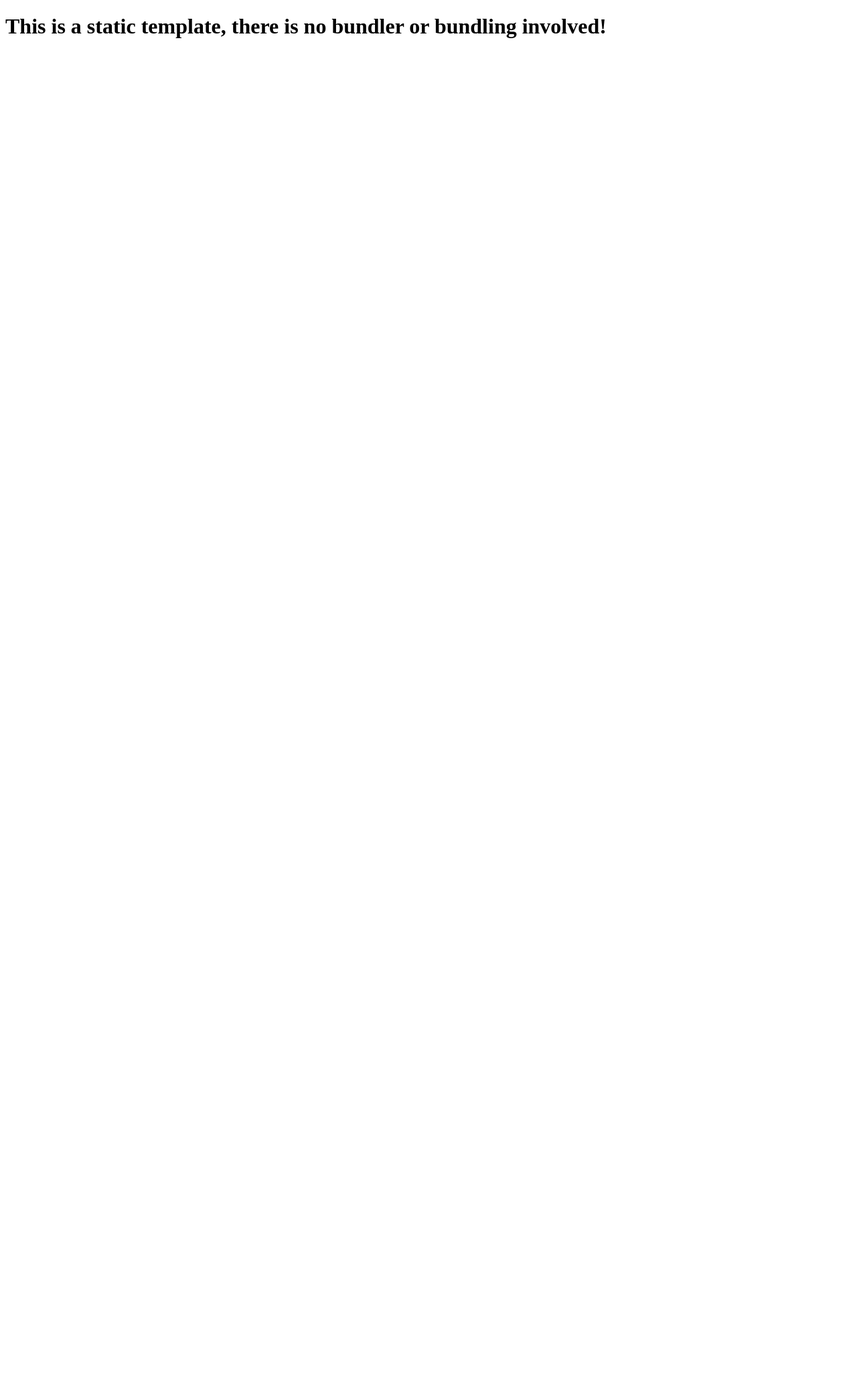
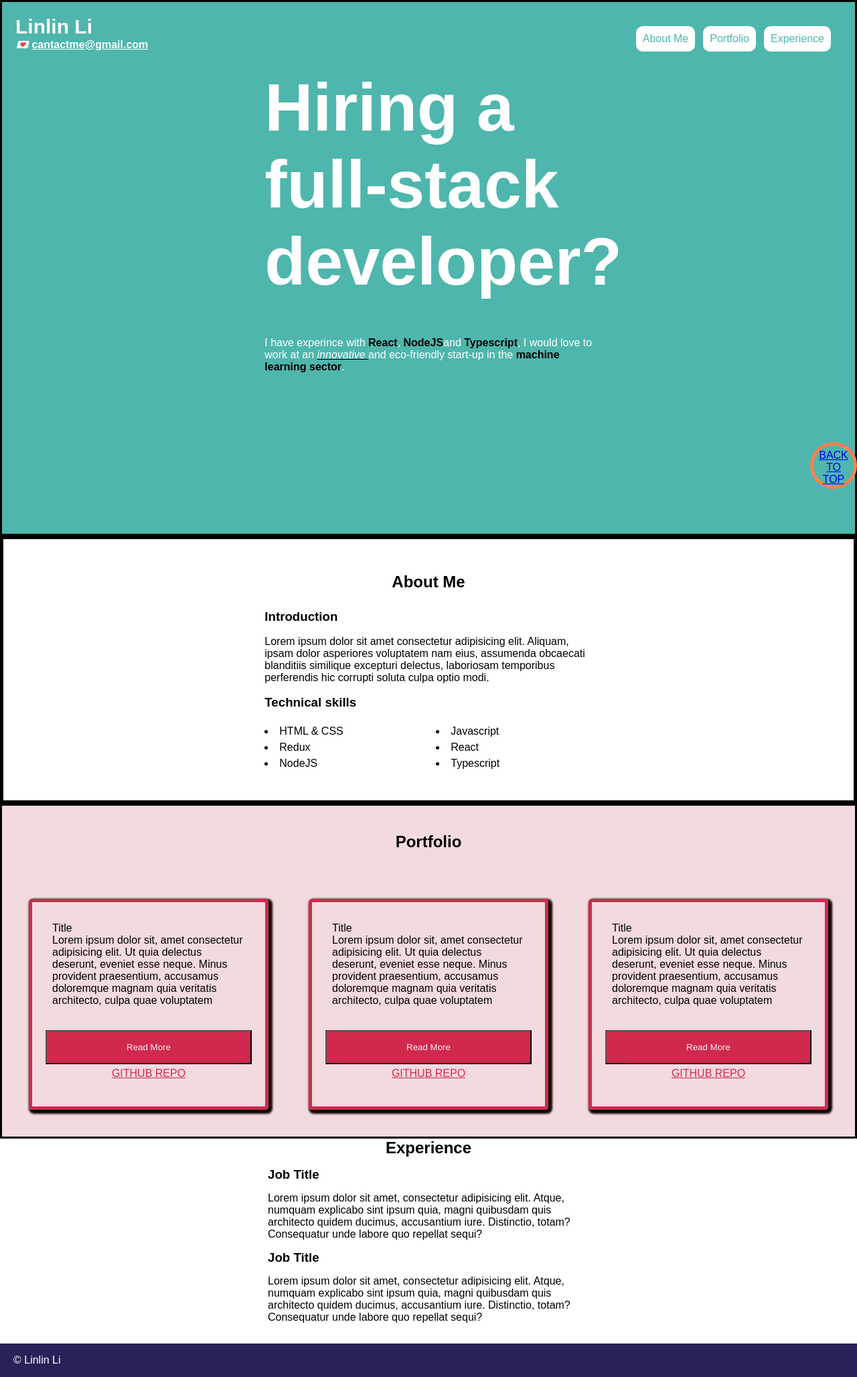
Before and after one commit to ultrahumus9000/boolean-uk-html-full-stack-portfolio, a website: page index.html in a window 1280 px wide. Shown: the whole page at 67% size. Before the commit the page ends 800 px from the top, so only its background shows below. Drawn offline with Linux system fonts and the light colour scheme.

Commit message:
late change

```diff
--- a/index.html
+++ b/index.html
@@ -5,10 +5,151 @@
     <meta name="viewport" content="width=device-width, initial-scale=1.0" />
     <meta http-equiv="X-UA-Compatible" content="ie=edge" />
     <title>Static Template</title>
+    <link rel="stylesheet" href="style.css" />
   </head>
   <body>
-    <h1>
-      This is a static template, there is no bundler or bundling involved!
-    </h1>
+    <section class="section-one" id="top">
+      <section class="head">
+        <div class="id">
+          <h3 class="name">Linlin Li</h3>
+          <i>💌</i>
+          <h4>
+            <a href="mailto:cantactme@gmail.com" target="_blank"
+              >cantactme@gmail.com</a
+            >
+          </h4>
+        </div>
+        <nav class="nav-one">
+          <li class="nav-one"><a href="#aboutme">About Me</a></li>
+          <li class="nav-one"><a href="#port">Portfolio </a></li>
+          <li class="nav-one"><a href="#ex">Experience </a></li>
+        </nav>
+      </section>
+      <section class="container">
+        <section class="hwrap">
+          <h1>Hiring a full-stack developer?</h1>
+        </section>
+        <section class="pwrap">
+          <p>
+            I have experince with <strong> React</strong>,
+            <strong>NodeJS</strong>and <strong>Typescript</strong>, I would love
+            to work at an
+            <em
+              style="text-decoration: underline; text-decoration-color: black;"
+            >
+              innovative
+            </em>
+            and eco-friendly start-up in the
+            <strong>machine learning sector</strong>.
+          </p>
+        </section>
+      </section>
+    </section>
+
+    <section class="About-Me" id="aboutme">
+      <section class="intro">
+        <h2>About Me</h2>
+        <h3>Introduction</h3>
+        <p>
+          Lorem ipsum dolor sit amet consectetur adipisicing elit. Aliquam,
+          ipsam dolor asperiores voluptatem nam eius, assumenda obcaecati
+          blanditiis similique excepturi delectus, laboriosam temporibus
+          perferendis hic corrupti soluta culpa optio modi.
+        </p>
+      </section>
+      <section class="skill">
+        <h3>Technical skills</h3>
+        <section class="liwrap">
+          <li>HTML & CSS</li>
+          <li>Javascript</li>
+          <li>Redux</li>
+          <li>React</li>
+          <li>NodeJS</li>
+          <li>Typescript</li>
+        </section>
+      </section>
+    </section>
+
+    <section class="Portfolio" id="port">
+      <h2>Portfolio</h2>
+      <section class="result">
+        <section>
+          <p>
+            Title <br />
+            Lorem ipsum dolor sit, amet consectetur adipisicing elit. Ut quia
+            delectus deserunt, eveniet esse neque. Minus provident praesentium,
+            accusamus doloremque magnam quia veritatis architecto, culpa quae
+            voluptatem
+          </p>
+          <button><a href="/port/section.html"> Read More </a></button>
+          <div class="anchor">
+            <a
+              href="https://github.com/ultrahumus9000/profile-test"
+              target="_blank"
+              >GITHUB REPO</a
+            >
+          </div>
+        </section>
+        <section>
+          <p>
+            Title <br />
+            Lorem ipsum dolor sit, amet consectetur adipisicing elit. Ut quia
+            delectus deserunt, eveniet esse neque. Minus provident praesentium,
+            accusamus doloremque magnam quia veritatis architecto, culpa quae
+            voluptatem
+          </p>
+          <button><a href="port/section.html"> Read More </a></button>
+          <div class="anchor">
+            <a
+              href="https://github.com/ultrahumus9000/profile-test"
+              target="_blank"
+              >GITHUB REPO</a
+            >
+          </div>
+        </section>
+        <section>
+          <p>
+            Title <br />
+            Lorem ipsum dolor sit, amet consectetur adipisicing elit. Ut quia
+            delectus deserunt, eveniet esse neque. Minus provident praesentium,
+            accusamus doloremque magnam quia veritatis architecto, culpa quae
+            voluptatem
+          </p>
+
+          <button><a href="port/section.html">Read More</a></button>
+          <div class="anchor">
+            <a
+              href="https://github.com/ultrahumus9000/profile-test"
+              target="_blank"
+              >GITHUB REPO</a
+            >
+          </div>
+        </section>
+      </section>
+    </section>
+
+    <section class="Experience" id="ex">
+      <div class="exwrap">
+        <h2>Experience</h2>
+        <h3>Job Title</h3>
+        <p>
+          Lorem ipsum dolor sit amet, consectetur adipisicing elit. Atque,
+          numquam explicabo sint ipsum quia, magni quibusdam quis architecto
+          quidem ducimus, accusantium iure. Distinctio, totam? Consequatur unde
+          labore quo repellat sequi?
+        </p>
+        <h3>Job Title</h3>
+        <p>
+          Lorem ipsum dolor sit amet, consectetur adipisicing elit. Atque,
+          numquam explicabo sint ipsum quia, magni quibusdam quis architecto
+          quidem ducimus, accusantium iure. Distinctio, totam? Consequatur unde
+          labore quo repellat sequi?
+        </p>
+      </div>
+    </section>
+    <a href="#top" class="back">back to top</a>
+    <footer>
+      &#169; Linlin Li
+    </footer>
   </body>
 </html>
--- /dev/null
+++ b/style.css
@@ -0,0 +1,202 @@
+* {
+  font-family: sans-serif;
+  box-sizing: border-box;
+  margin: 0px;
+}
+html {
+  scroll-behavior: smooth;
+}
+body {
+  display: grid;
+  grid-template-rows: 100vh 400px minmax(300px, 500px) auto 30px 50px;
+
+  overflow: scroll;
+}
+:focus {
+  font-size: 2rem;
+  background-color: yellow;
+}
+.section-one {
+  border: 3px solid black;
+  background-color: #4eb6ac;
+  color: white;
+}
+.head {
+  display: grid;
+  grid-template-columns: 200px auto;
+  height: 100px;
+  padding: 20px;
+}
+.name {
+  display: grid;
+  align-content: center;
+  font-size: 30px;
+}
+nav {
+  display: flex;
+  justify-content: flex-end;
+  padding: 10px;
+}
+nav li {
+  padding: 10px;
+  margin: 6px;
+  list-style: none;
+  color: #4eb6ac;
+  background: white;
+  border-radius: 10px;
+  display: grid;
+  place-content: center;
+}
+.container {
+  display: grid;
+  place-content: center;
+  grid-template-rows: 400px 1fr;
+}
+
+.hwrap h1 {
+  font-size: 100px;
+  grid-area: hwrap;
+}
+.pwrap p {
+  grid-area: pwrap;
+}
+.hwrap {
+  display: grid;
+  grid-template:
+    ". hwrap ." auto/
+    1fr 55ch 1fr;
+}
+h4,
+i {
+  display: inline;
+}
+h4 a {
+  color: white;
+}
+strong {
+  color: black;
+}
+.pwrap {
+  display: grid;
+  grid-template:
+    ". pwrap ." auto/
+    1fr 55ch 1fr;
+}
+.nav-one a {
+  text-decoration: none;
+  color: #4eb6ac;
+}
+.About-Me {
+  border: 5px solid black;
+  display: grid;
+  grid-template:
+    ". intro ." auto
+    " . skill ." auto/
+    1fr 55ch 1fr;
+  padding: 40px;
+  gap: 5px;
+}
+.intro {
+  grid-area: intro;
+  display: grid;
+  gap: 5px;
+}
+.intro h2 {
+  margin: 10px;
+  text-align: center;
+}
+.skill {
+  grid-area: skill;
+  display: grid;
+  gap: 5px;
+}
+.liwrap {
+  display: grid;
+  grid-template-columns: repeat(2, auto);
+}
+
+.Portfolio {
+  border: 3px solid black;
+  background-color: rgb(243, 218, 222);
+  display: grid;
+  gap: 10px;
+  padding: 40px;
+}
+.result {
+  display: grid;
+  grid-template-columns: repeat(3, auto);
+  gap: 60px;
+}
+.result section {
+  border: 5px solid rgb(208, 41, 77);
+  box-shadow: 3px 3px 3px 3px rgb(10, 7, 7);
+  padding: 20px;
+  border-radius: 5px;
+  display: grid;
+  grid-template-rows: auto;
+  gap: 5px;
+}
+.result p {
+  margin: 10px;
+}
+.Portfolio h2 {
+  text-align: center;
+}
+button {
+  background-color: rgb(208, 41, 77);
+  color: whitesmoke;
+  padding: 6px;
+}
+button a {
+  text-decoration: none;
+  color: whitesmoke;
+}
+.anchor a {
+  display: grid;
+  place-content: center;
+  color: rgb(208, 41, 77);
+}
+.Experience {
+  display: grid;
+  grid-template:
+    ".  exwrap ." 1fr/
+    400px 1fr 400px;
+}
+.exwrap {
+  grid-area: exwrap;
+  display: grid;
+  place-content: center;
+  grid-row: auto;
+  gap: 15px;
+}
+.exwrap h2 {
+  text-align: center;
+}
+.back {
+  position: sticky;
+  border: 5px solid coral;
+  border-radius: 100%;
+  left: 100%;
+  bottom: 70px;
+  width: 70px;
+  height: 70px;
+  text-align: center;
+  text-transform: uppercase;
+  padding: 6px;
+  background-color: #4eb6ac;
+}
+footer {
+  background-color: rgb(40, 34, 88);
+  color: white;
+  padding-left: 20px;
+  display: grid;
+  align-content: center;
+}
+@media screen and (max-width: 1000px) {
+  .Experience {
+    display: grid;
+    grid-template:
+      "exwrap " 1fr/
+      1fr;
+  }
+}
```
Also changed, not shown: port/section.html (added, +14 -0 lines).
